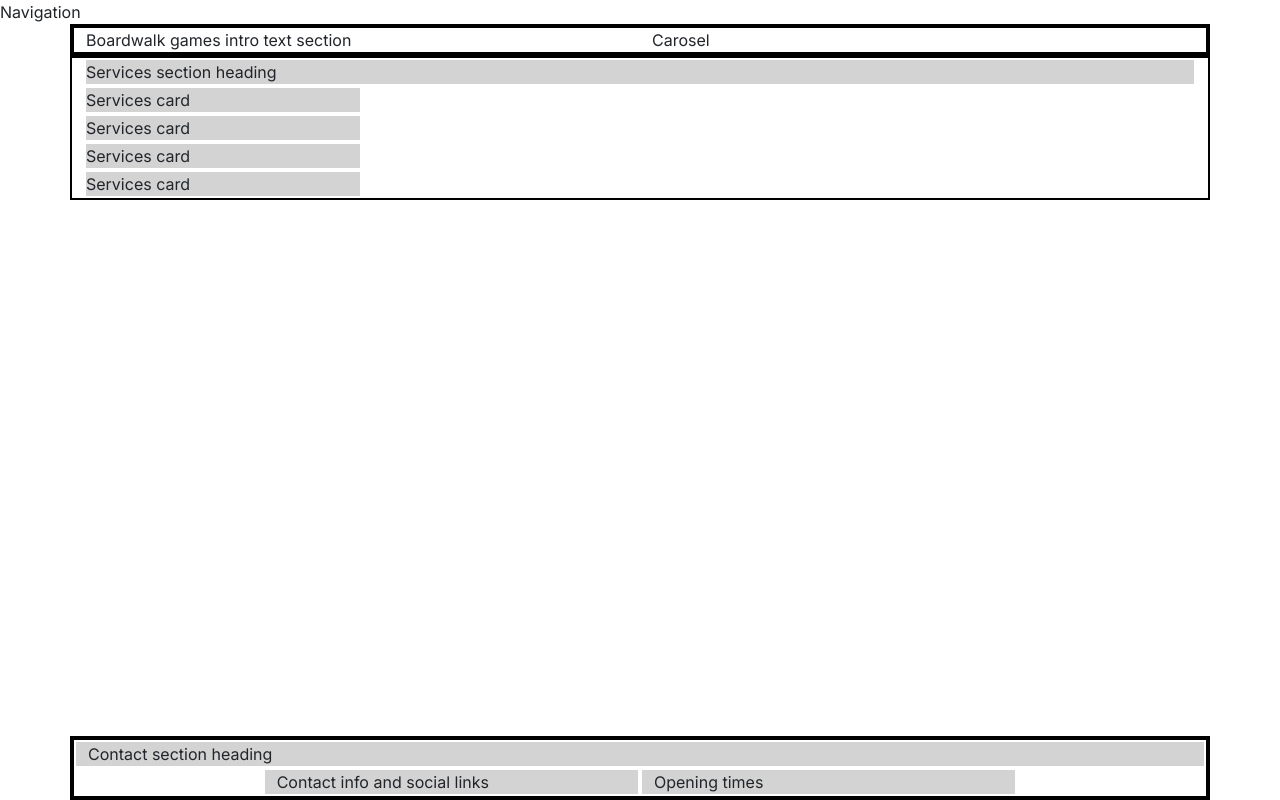
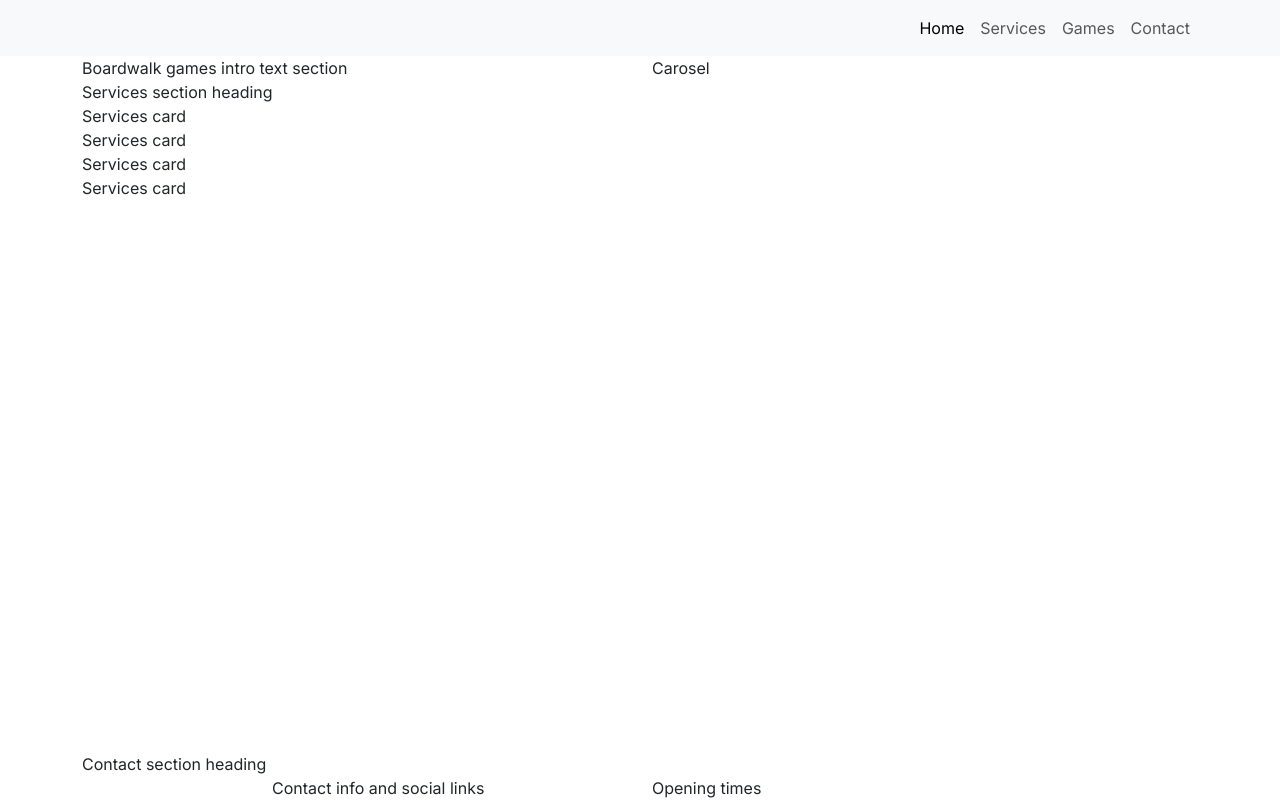
Before and after one commit to CARRIXK/boardwalk-games, a plain HTML site: page index.html in a window 1280 px wide. Drawn offline with nearby package versions, Linux system fonts and the light colour scheme; a web font is replaced by a local one.

Commit message:
Add navigation to homepage

```diff
--- a/assets/CSS/style.css
+++ b/assets/CSS/style.css
@@ -33,7 +33,7 @@ h3 {
 
 /* Grid visualising CSS for testing */
 
-.container,
+/* .container,
 .row {
     border: 2px solid black;
 }
@@ -41,4 +41,4 @@ h3 {
 .col-12 {
     border: 2px solid white;
     background-color: lightgray;
-}
+} */
--- a/index.html
+++ b/index.html
@@ -42,10 +42,40 @@ flex-column: This class sets the flex direction to column, meaning the flex item
 min-vh-100: This class sets the minimum height of the body to 100% of the viewport height (vh stands for viewport height).
             This ensures that the body takes up at least the full height of the viewport, which is useful for creating
             full-height layouts. -->
+<!-- Classes set on body are ste to work with mt-auto on footer to ensure it always stays at the bottom of the page -->
 <body class="d-flex flex-column min-vh-100">
 
     <!-- Navigation -->
-     <div>Navigation</div>
+     <nav class="navbar navbar-expand-lg bg-body-tertiary">
+        <div class="container">
+          <a class="navbar-brand" href="index.html"></a>
+          <button class="navbar-toggler" type="button" data-bs-toggle="collapse" data-bs-target="#navbarSupportedContent" aria-controls="navbarSupportedContent" aria-expanded="false" aria-label="Toggle navigation">
+            <span class="navbar-toggler-icon"></span>
+          </button>
+          <div class="collapse navbar-collapse" id="navbarSupportedContent">
+            <ul class="navbar-nav ms-auto">
+
+              <li class="nav-item">
+                <a class="nav-link active" aria-current="page" href="index.html">Home</a>
+              </li>
+              <li class="nav-item">
+                <a class="nav-link" href="#">Services</a>
+              </li>
+
+              <li class="nav-item">
+                <a class="nav-link" href="game-libary.html">Games</a>
+              </li>
+
+              <li class="nav-item">
+                <a class="nav-link" href="#">Contact</a>
+              </li>
+
+
+            </ul>
+
+          </div>
+        </div>
+      </nav>
 
     <!-- Header with carousel -->
     <!-- header.container>row>col12.col-xl-6*2  This is emmet shorthand-->
@@ -71,6 +101,7 @@ min-vh-100: This class sets the minimum height of the body to 100% of the viewpo
     </main>
 
     <!-- Footer / contact section -->
+     <!-- mt-auto added to push footer to bottom of page -->
     <footer class="mt-auto">
         <div class="container">
             <div class="row justify-content-center">
```
Also changed, not shown: game-libary.html (added, +39 -0 lines).
